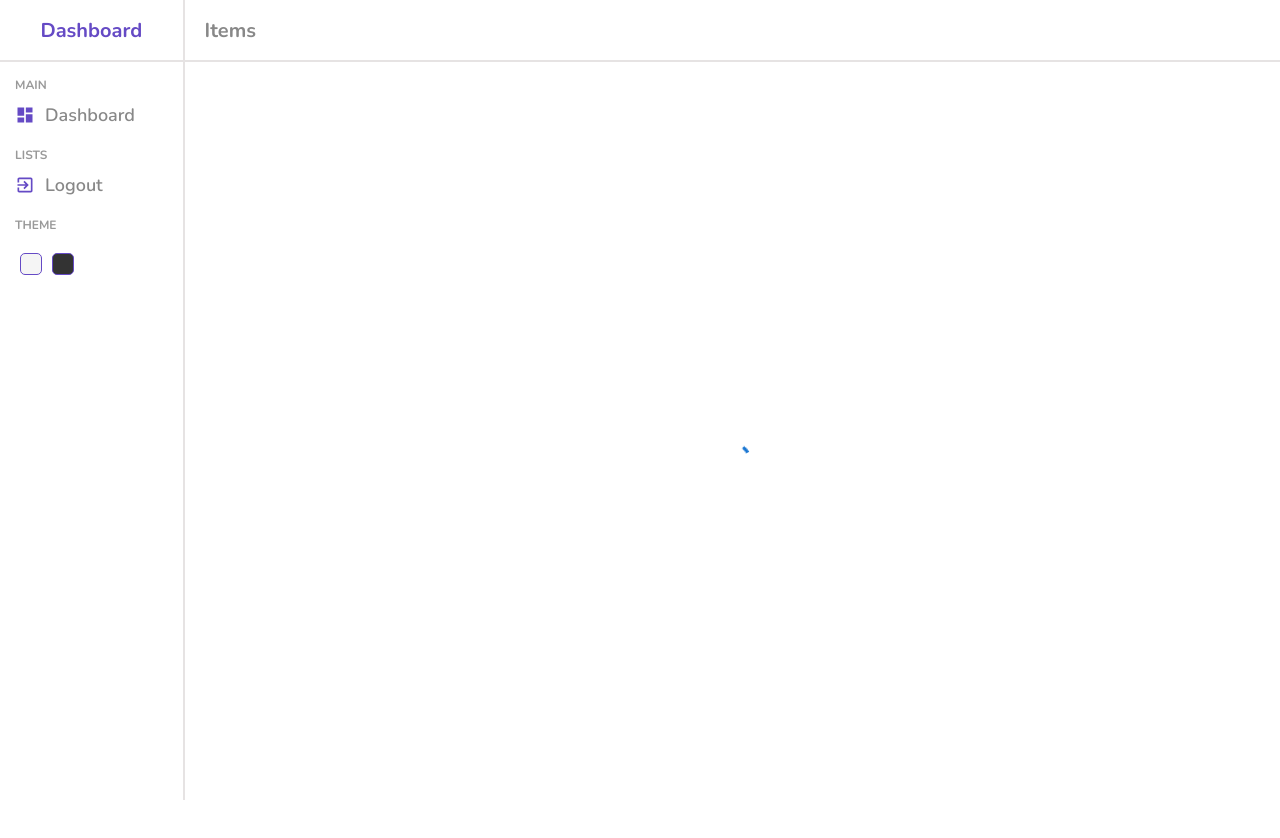
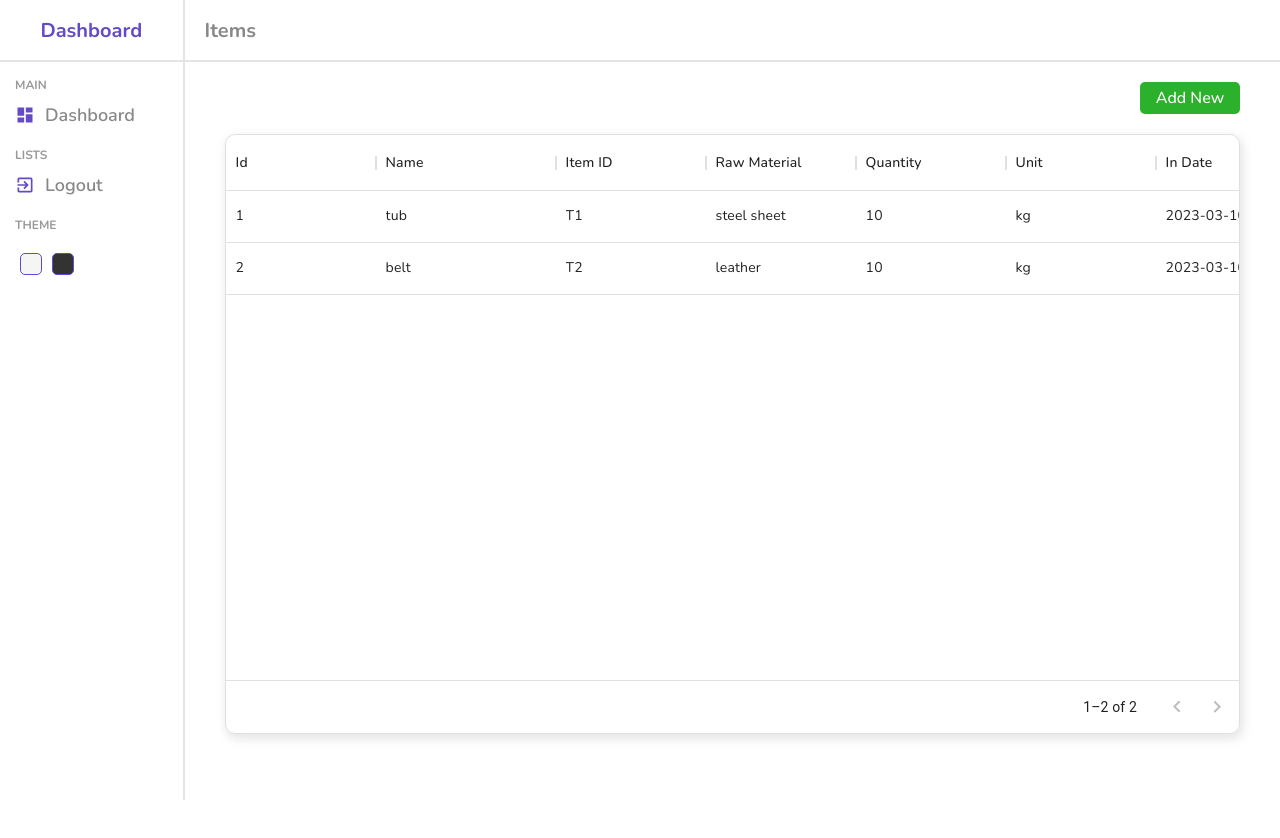
Before and after one commit to airbus-aerothon-5-0/washing_machine_react, a React (Create React App) app: page /items in a window 1280 px wide. Shown: the top 838 px of the page. After the commit the page ends 800 px from the top, so only its background shows below. Built offline with nearby package versions, Linux system fonts and the light colour scheme; no server answers; sample sign-in values are in the browser's storage.

Commit message:
renamed file

```diff
--- a/src/App.js
+++ b/src/App.js
@@ -16,7 +16,7 @@ import { initialState, reducer } from "./context/userReducer";
 import { Fabrication } from "./pages/fabrication-add/Fabrication";
 import { SubAssembly } from "./pages/sub-assembly-add/SubAssembly";
 import { Assembly } from "./pages/assembly-add/Assembly";
-import AssemblyList from "./pages/assembly/assemblyList";
+import FabricationList from "./pages/fabrication/fabricationList";
 import { User } from "./pages/user-add/User";
 
 export const UserContext = createContext();
@@ -67,7 +67,7 @@ const Routing = () => {
           <Route path=":userId" element={<Single title="User Profile" />} />
         </Route>
         <Route path="items">
-          <Route index element={<AssemblyList />} />
+          <Route index element={<FabricationList />} />
           <Route path=":itemId" element={<Single title="Edit Item" />} />
           <Route path="new" element={<New title="Add New Item" />} />
         </Route>
--- a/src/pages/assembly/assemblyList.js
+++ /dev/null
@@ -1,91 +0,0 @@
-import { Link } from "react-router-dom";
-import List from "./../list/List";
-import { itemRows, itemColumns } from "./../../fabrication_json";
-import { useEffect, useState } from "react";
-import CircularProgress from "@mui/material/CircularProgress";
-
-const AssemblyList = () => {
-  const [assemblyList, setAssemblyList] = useState([]);
-  const [assemblyListLoading, setAssemblyListLoding] = useState(true);
-  const [assemblyListError, setAssemblyListError] = useState({
-    error: false,
-    message: true,
-  });
-
-  useEffect(() => {
-    // setAssemblyListLoding(false);
-    // setAssemblyList([
-    //   {
-    //     id: 1,
-    //     item_id: "T1",
-    //     in_date: "2023-03-10T00:00:00.000+00:00",
-    //     out_date: "2023-03-10T00:00:00.000+00:00",
-    //     rawMaterials: {
-    //       id: 1,
-    //       raw_material_name: "steel sheet",
-    //       item_name: "tub",
-    //       quantity_value: 10.0,
-    //       quantity_unit: "kg",
-    //     },
-    //   },
-    //   {
-    //     id: 2,
-    //     item_id: "T2",
-    //     in_date: "2023-03-10T00:00:00.000+00:00",
-    //     out_date: "2023-03-10T00:00:00.000+00:00",
-    //     rawMaterials: {
-    //       id: 2,
-    //       raw_material_name: "leather",
-    //       item_name: "belt",
-    //       quantity_value: 10.0,
-    //       quantity_unit: "kg",
-    //     },
-    //   },
-    // ]);
-
-    // TODO: test
-    fetch(process.env.REACT_APP_BASE_URL + "/fabrication/getFabrication", {
-      headers: {
-        "Content-Type": "application/json",
-        authorization: "Bearer " + localStorage.getItem("jwt"),
-      },
-    })
-      .then((response) => {
-        console.log(response);
-        return response.json();
-      })
-      .then((data) => {
-        console.log(data);
-        setAssemblyList(data);
-      })
-      .catch((err) => {
-        console.error(err);
-        setAssemblyListError({ error: true, message: err.message });
-      });
-  }, []);
-
-  return (
-    <List
-      title="Items"
-      rows={assemblyList}
-      columns={itemColumns}
-      loading={assemblyListLoading}
-    >
-      <div className="listTopButtons">
-        {
-          <Link
-            to="/fabrication/add"
-            className="link"
-            style={{ textDecoration: "none" }}
-          >
-            <button className="add" variant="contained">
-              Add New
-            </button>
-          </Link>
-        }
-      </div>
-    </List>
-  );
-};
-
-export default AssemblyList;
--- /dev/null
+++ b/src/pages/fabrication/fabricationList.js
@@ -0,0 +1,91 @@
+import { Link } from "react-router-dom";
+import List from "../list/List";
+import { itemRows, itemColumns } from "../../fabrication_json";
+import { useEffect, useState } from "react";
+import CircularProgress from "@mui/material/CircularProgress";
+
+const FabricationList = () => {
+  const [fabricationList, setFabricationList] = useState([]);
+  const [fabricationListLoading, setFabricationListLoding] = useState(true);
+  const [fabricationListError, setFabricationListError] = useState({
+    error: false,
+    message: true,
+  });
+
+  useEffect(() => {
+    setFabricationListLoding(false);
+    setFabricationList([
+      {
+        id: 1,
+        item_id: "T1",
+        in_date: "2023-03-10T00:00:00.000+00:00",
+        out_date: "2023-03-10T00:00:00.000+00:00",
+        rawMaterials: {
+          id: 1,
+          raw_material_name: "steel sheet",
+          item_name: "tub",
+          quantity_value: 10.0,
+          quantity_unit: "kg",
+        },
+      },
+      {
+        id: 2,
+        item_id: "T2",
+        in_date: "2023-03-10T00:00:00.000+00:00",
+        out_date: "2023-03-10T00:00:00.000+00:00",
+        rawMaterials: {
+          id: 2,
+          raw_material_name: "leather",
+          item_name: "belt",
+          quantity_value: 10.0,
+          quantity_unit: "kg",
+        },
+      },
+    ]);
+
+    // TODO: test
+    //   fetch(process.env.REACT_APP_BASE_URL + "/fabrication/getFabrication", {
+    //     headers: {
+    //       "Content-Type": "application/json",
+    //       authorization: "Bearer " + localStorage.getItem("jwt"),
+    //     },
+    //   })
+    //     .then((response) => {
+    //       console.log(response);
+    //       return response.json();
+    //     })
+    //     .then((data) => {
+    //       console.log(data);
+    //       setfabricationList(data);
+    //     })
+    //     .catch((err) => {
+    //       console.error(err);
+    //       setfabricationListError({ error: true, message: err.message });
+    //     });
+  }, []);
+
+  return (
+    <List
+      title="Items"
+      rows={fabricationList}
+      columns={itemColumns}
+      loading={fabricationListLoading}
+    >
+      <div className="listTopButtons">
+        {
+          <Link
+            to="/fabrication/add"
+            className="link"
+            style={{ textDecoration: "none" }}
+          >
+            <button className="add" variant="contained">
+              Add New
+            </button>
+          </Link>
+        }
+      </div>
+    </List>
+  );
+};
+
+export default FabricationList;
```
